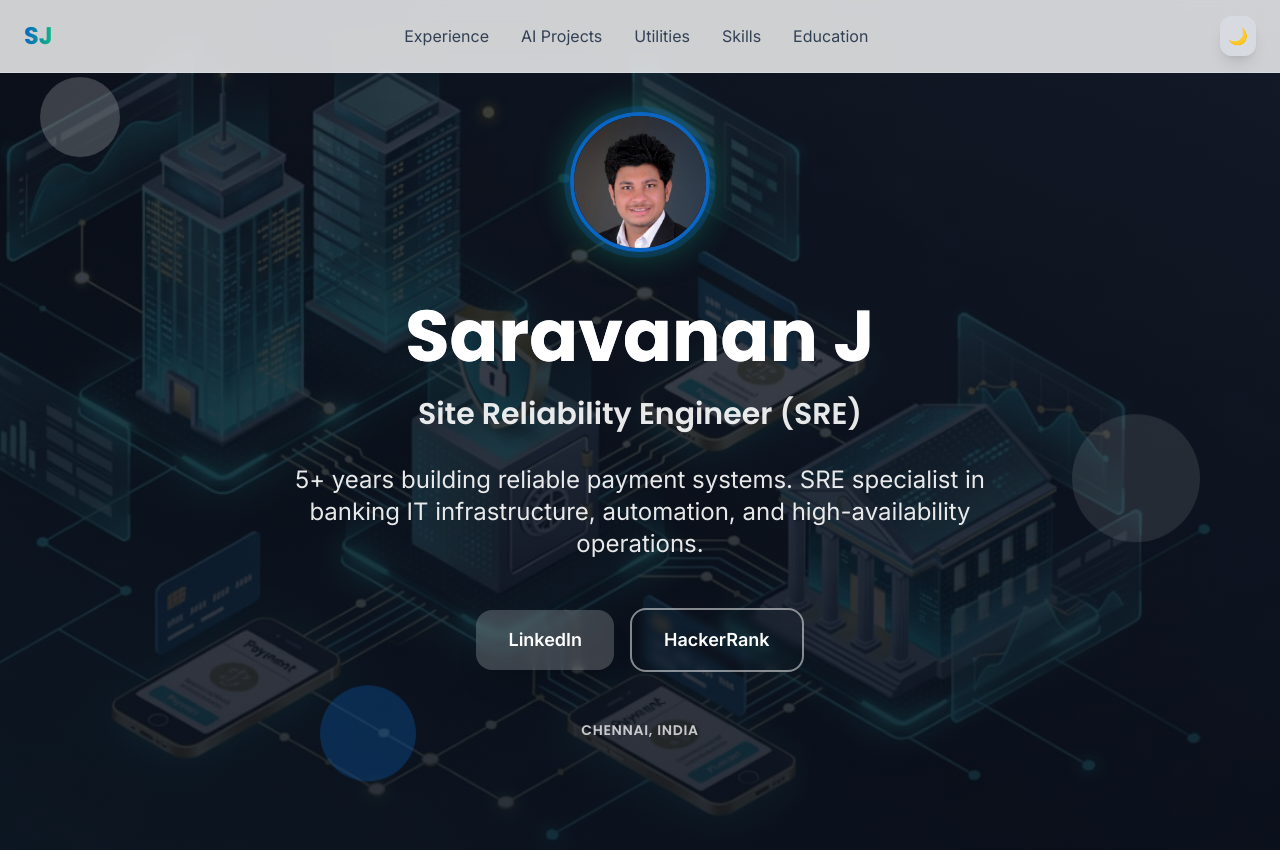
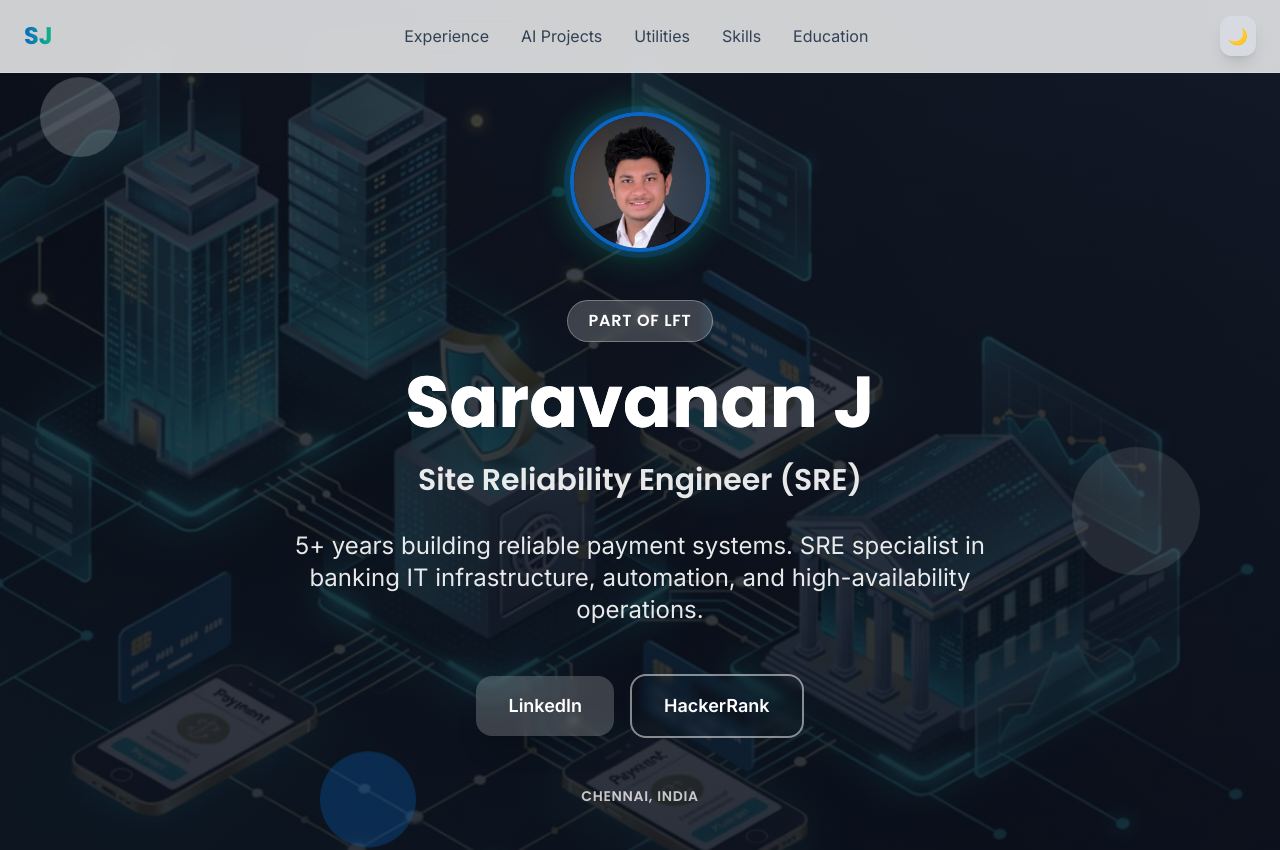
Before and after one commit to saranj03/Saravanan_Portfolio, a plain HTML site: page index.html in a window 1280 px wide. Shown: the top 850 px of the page. Drawn offline with nearby package versions, Linux system fonts and the light colour scheme.

Commit message:
Update index.html

```diff
--- a/index.html
+++ b/index.html
@@ -46,7 +46,7 @@
 
     .profile-pic-centered {
       display: block; margin: 2rem auto 3rem; width: 140px; height: 140px; border-radius: 50%;
-      object-fit: cover; object-position: center top; border: 4px solid var(--primary);
+      object-fit: cover; object-position: center 15%; border: 4px solid var(--primary);
       box-shadow: 0 0 0 6px rgba(10,102,194,0.25), 0 0 35px rgba(16,185,129,0.45);
       z-index: 20; transition: all 0.4s ease;
     }
@@ -124,6 +124,9 @@
     <div class="absolute bottom-20 left-1/4 w-24 h-24 bg-primary/30 rounded-full floating" style="animation-delay: -4s;"></div>
 
     <div class="max-w-4xl mx-auto text-center relative z-10 w-full">
+      <div class="inline-block mb-6 px-5 py-2 rounded-full bg-white/20 backdrop-blur-sm border border-white/30 text-sm md:text-base font-semibold tracking-wider uppercase font-pop">
+        Part of LFT
+      </div>
       <h1 class="text-5xl md:text-7xl font-bold mb-6 font-pop bg-gradient-to-r from-white via-slate-100 to-transparent bg-clip-text">
         Saravanan J
       </h1>
```
